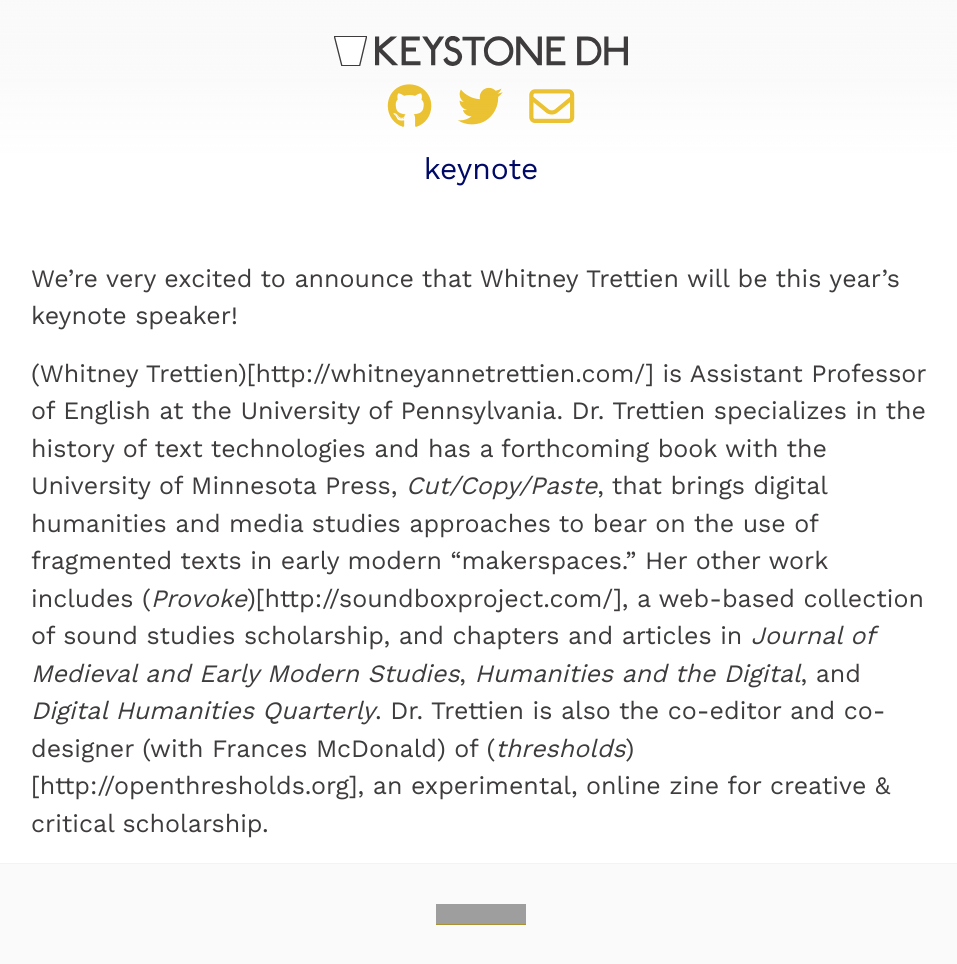
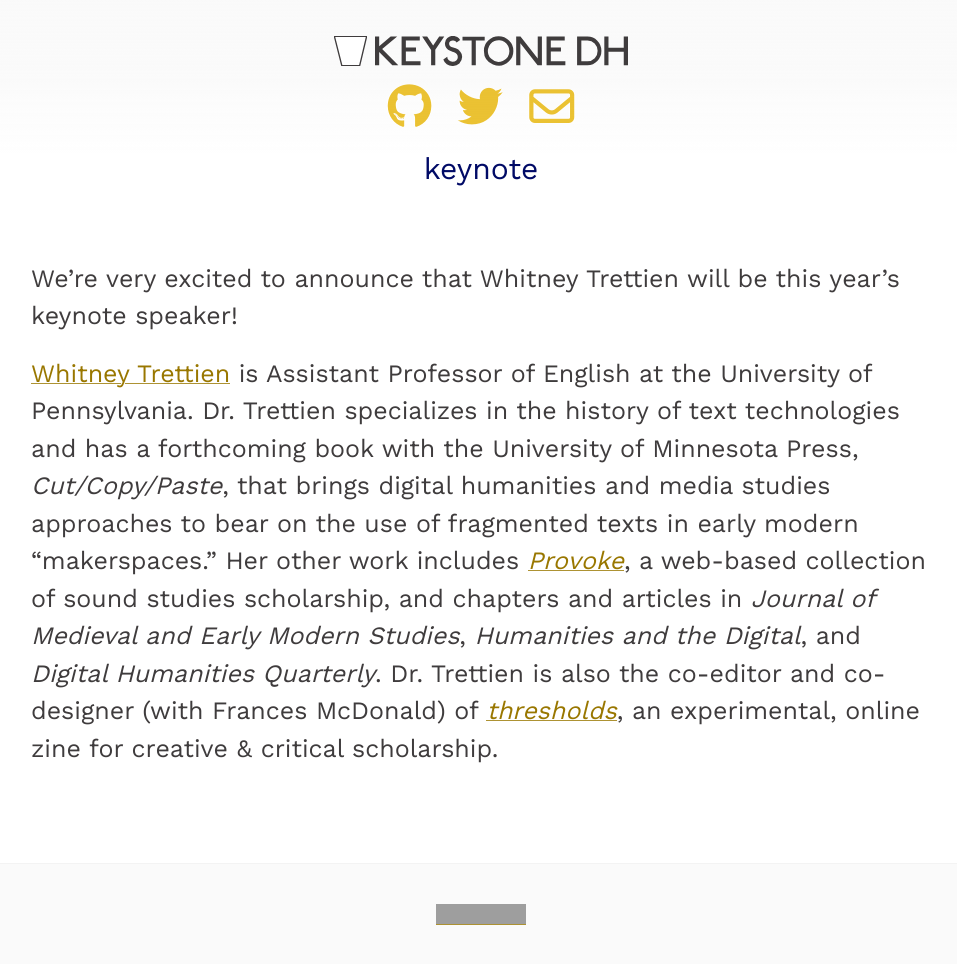
Before and after one commit to KeystoneDH/2018, a Jekyll site: the page built from keynote.md, in a window 1280 px wide and 970 px high. Shown: the top 964 px of the window, without its empty margins (159-1116 px from the left). Built offline with Jekyll 4.4.1, drawn with Linux system fonts in a browser that asks for light colours; nearby versions of some CDN libraries; grey boxes are pictures that could not be loaded.

Commit message:
Fix links

```diff
--- a/keynote.md
+++ b/keynote.md
@@ -9,4 +9,4 @@ tags: page
 
 We're very excited to announce that Whitney Trettien will be this year's keynote speaker!
 
-(Whitney Trettien)[http://whitneyannetrettien.com/] is Assistant Professor of English at the University of Pennsylvania. Dr. Trettien specializes in the history of text technologies and has a forthcoming book with the University of Minnesota Press, *Cut/Copy/Paste*, that brings digital humanities and media studies approaches to bear on the use of fragmented texts in early modern "makerspaces." Her other work includes (*Provoke*)[http://soundboxproject.com/], a web-based collection of sound studies scholarship, and chapters and articles in *Journal of Medieval and Early Modern Studies*, *Humanities and the Digital*, and *Digital Humanities Quarterly*. Dr. Trettien is also the co-editor and co-designer (with Frances McDonald) of (*thresholds*)[http://openthresholds.org], an experimental, online zine for creative & critical scholarship.
+[Whitney Trettien](http://whitneyannetrettien.com/) is Assistant Professor of English at the University of Pennsylvania. Dr. Trettien specializes in the history of text technologies and has a forthcoming book with the University of Minnesota Press, *Cut/Copy/Paste*, that brings digital humanities and media studies approaches to bear on the use of fragmented texts in early modern "makerspaces." Her other work includes [*Provoke*](http://soundboxproject.com/), a web-based collection of sound studies scholarship, and chapters and articles in *Journal of Medieval and Early Modern Studies*, *Humanities and the Digital*, and *Digital Humanities Quarterly*. Dr. Trettien is also the co-editor and co-designer (with Frances McDonald) of [*thresholds*](http://openthresholds.org), an experimental, online zine for creative & critical scholarship.
```
